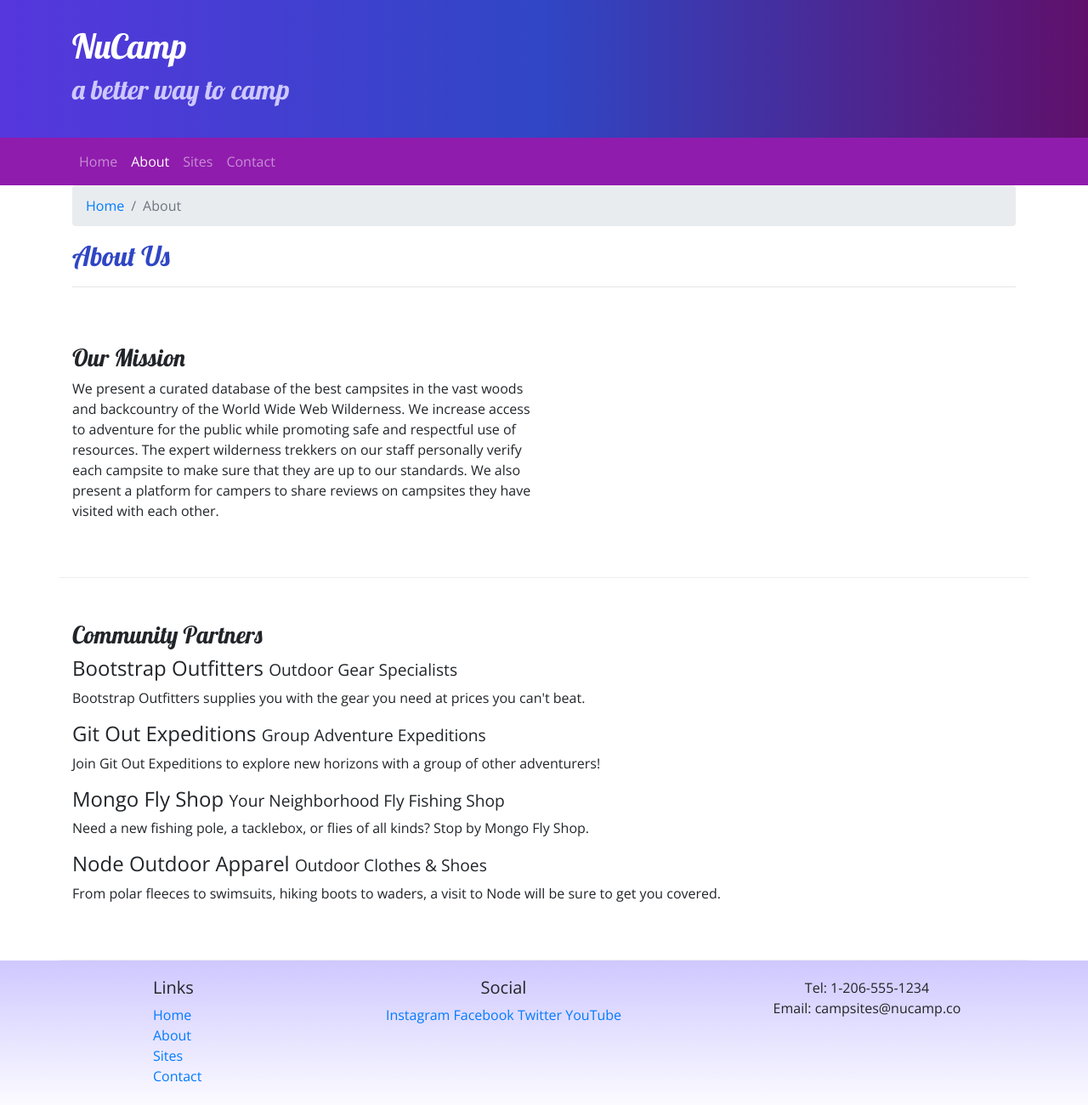
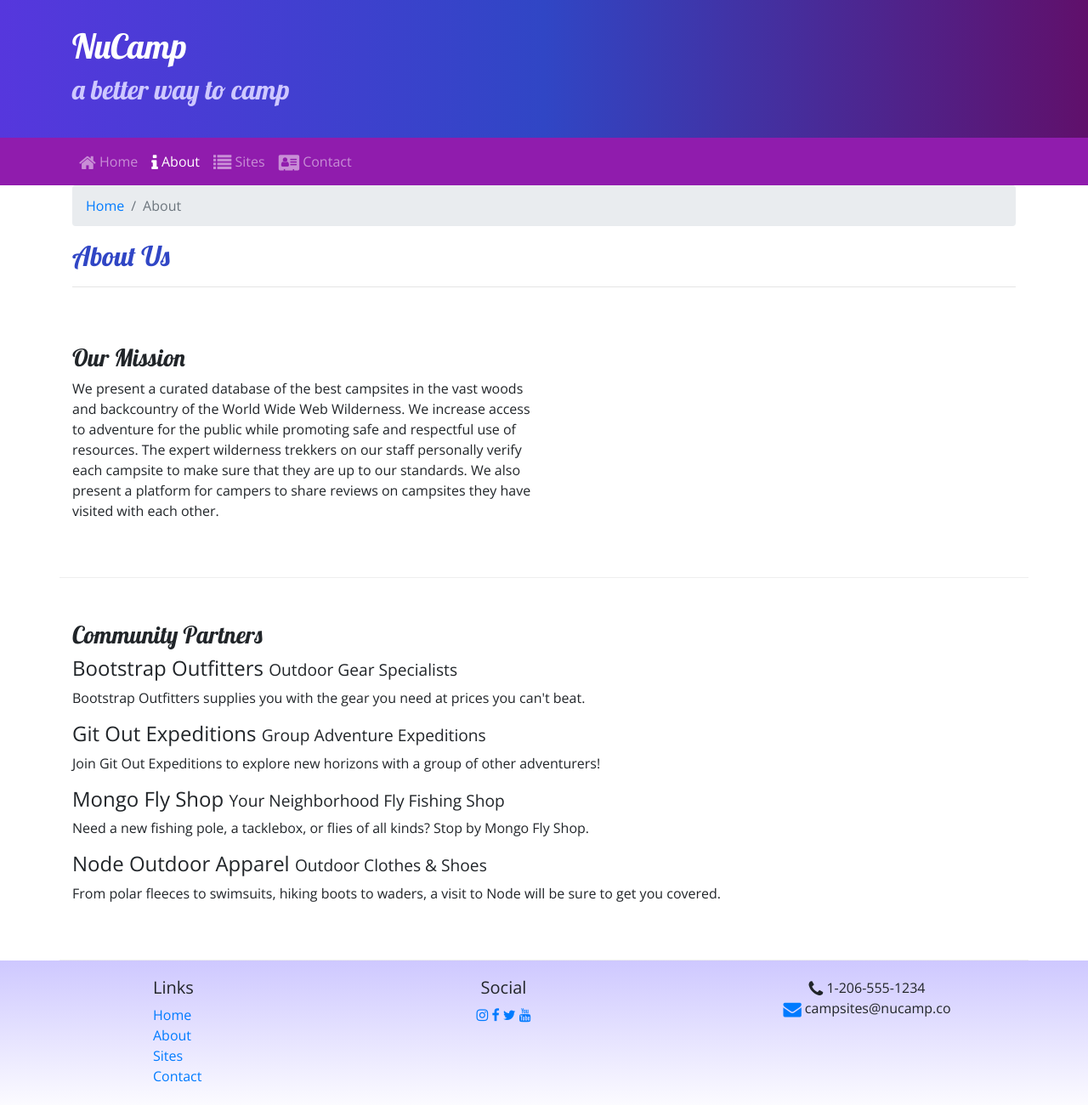
Before and after one commit to zdotg/bootstrap_intro, a website: page aboutus.html in a window 1280 px wide. Shown: the whole page at 85% size. Drawn offline with nearby package versions, Linux system fonts and the light colour scheme.

Commit message:
Icon Fonts

```diff
--- a/aboutus.html
+++ b/aboutus.html
@@ -10,6 +10,7 @@
     <link rel="stylesheet" href="node_modules/bootstrap/dist/css/bootstrap.min.css" />
 
     <!-- Additional CSS must be placed after Bootstrap CSS -->
+    <link rel="stylesheet" href="node_modules/font-awesome/css/font-awesome.min.css" />
     <link rel="stylesheet" href="https://fonts.googleapis.com/css?family=Lobster|Open+Sans" />
     <link rel="stylesheet" href="css/styles.css" />
     <title>NuCamp: A Better Way To Camp</title>
@@ -35,10 +36,13 @@
             </button>
             <div class="collapse navbar-collapse" id="nucampNavbar">
                 <ul class="navbar-nav">
-                    <li class="nav-item"><a class="nav-link" href="index.html">Home</a></li>
-                    <li class="nav-item active"><a class="nav-link" href="#">About</a></li>
-                    <li class="nav-item"><a class="nav-link" href="#">Sites</a></li>
-                    <li class="nav-item"><a class="nav-link" href="#">Contact</a></li>
+                    <li class="nav-item"><a class="nav-link" href="index.html"><i class="fa fa-home fa-lg"></i> Home</a>
+                    </li>
+                    <li class="nav-item active"><a class="nav-link" href="#"><i class="fa fa-info fa-lg"></i>
+                            About</a></li>
+                    <li class="nav-item"><a class="nav-link" href="#"><i class="fa fa-list fa-lg"></i> Sites</a></li>
+                    <li class="nav-item"><a class="nav-link" href="#"><i class="fa fa-address-card fa-lg"></i>
+                            Contact</a></li>
                 </ul>
             </div>
         </div>
@@ -101,14 +105,14 @@
                 </div>
                 <div class="col-6 col-sm-5 text-center">
                     <h5>Social</h5>
-                    <a href="http://instagram.com/">Instagram</a>
-                    <a href="http://facebook.com/">Facebook</a>
-                    <a href="http://twitter.com/">Twitter</a>
-                    <a href="http://youtube.com/">YouTube</a>
+                    <a href="http://instagram.com/"><i class="fa fa-instagram"></i></a>
+                    <a href="http://facebook.com/"><i class="fa fa-facebook"></i></a>
+                    <a href="http://twitter.com/"><i class="fa fa-twitter"></i></a>
+                    <a href="http://youtube.com/"><i class="fa fa-youtube"></i></a>
                 </div>
                 <div class="col-sm-4 text-center">
-                    Tel: 1-206-555-1234<br />
-                    Email: campsites@nucamp.co
+                    <i class="fa fa-phone fa-lg fa-primary"></i> 1-206-555-1234<br />
+                    <i class="fa fa-envelope fa-lg text-primary"></i> campsites@nucamp.co
                 </div>
             </div>
         </div>
--- a/package.json
+++ b/package.json
@@ -15,6 +15,7 @@
   },
   "dependencies": {
     "bootstrap": "^4.5.2",
+    "font-awesome": "^4.7.0",
     "jquery": "^3.5.1",
     "popper.js": "^1.16.1"
   }
```
Also changed, not shown: index.html (+14 -10 lines), 1 other file.
